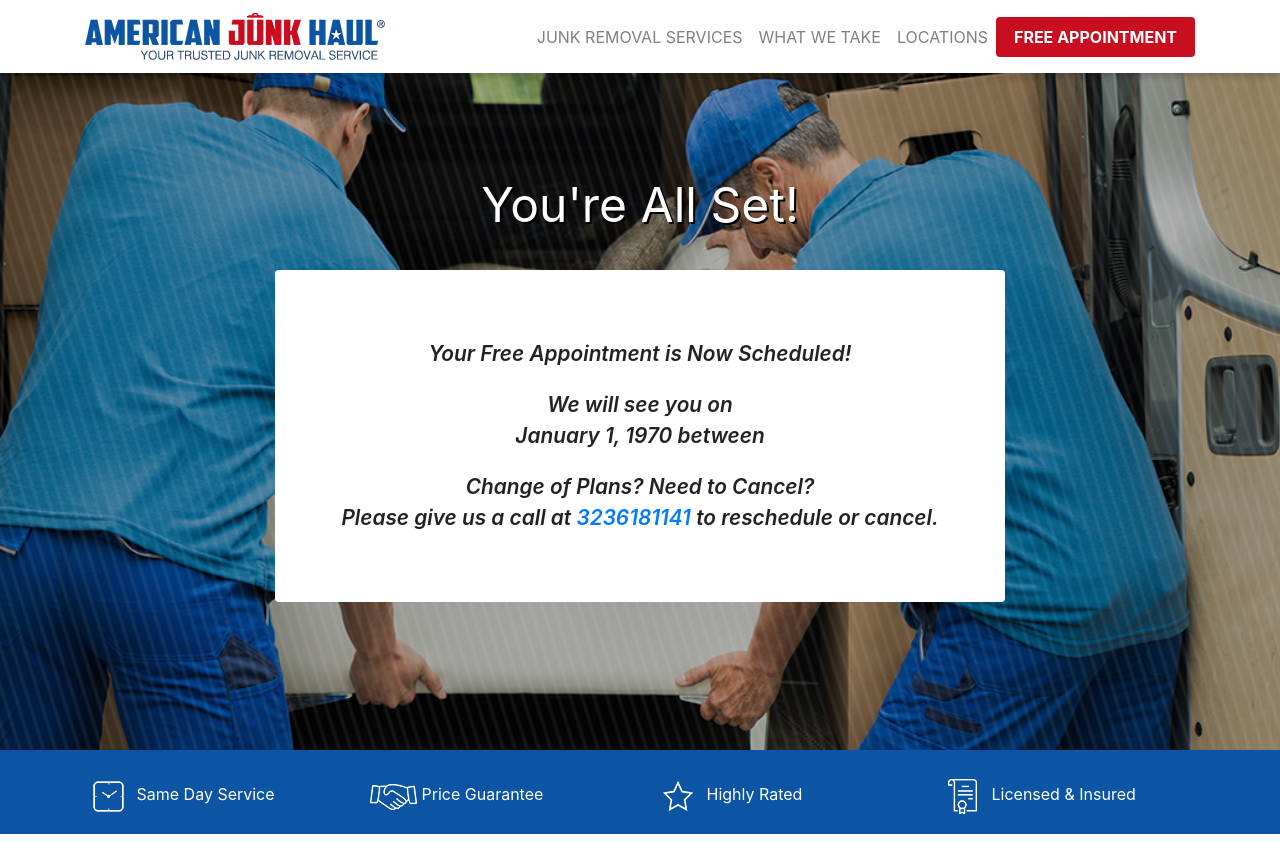
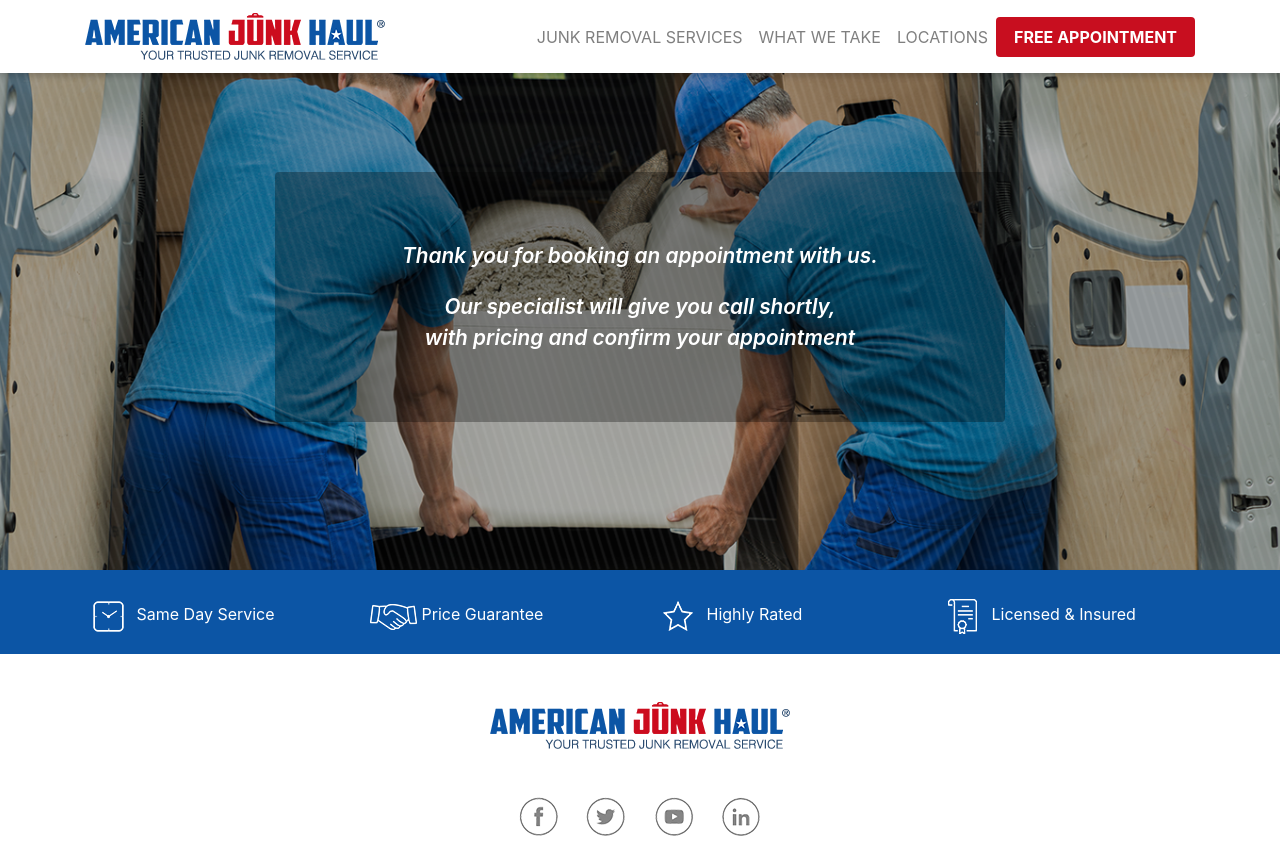
Before and after one commit to Janatbek/AMH, a PHP site: page /free-appointment-thanks.php in a window 1280 px wide. Shown: the top 842 px of the page. Run offline with PHP 8.4, Linux system fonts and the light colour scheme; data that the repository does not hold is empty.

Commit message:
changed forms background, final message and email to field

```diff
--- a/css/ajh.css
+++ b/css/ajh.css
@@ -114,18 +114,16 @@ button {
 
 
 .book_block {
-	background-color: #FFF;
+	background-color: rgba(0, 0, 0, 0.3);
 	padding: 20px;
 }
-.book_block ul {
 
-}
 .book_block p {
 	font-size: 1.3rem;
 	font-style: italic;
 	text-shadow: none;
 	font-weight: 600;
-	color: #222;
+	color: #ffffff;
 }
 
 
--- a/free-appointment-thanks.php
+++ b/free-appointment-thanks.php
@@ -1,8 +1,8 @@
 <?php
 	if (isset($_POST["email"])) {
-		$email_to = "americanjunkhaul@gmail.com";
+		$email_to = "admin@americanjunkhaul.com";
 		$email_subject = "Quote request from ". $_POST["fname"];
-		$from = "americanjunkhaul@gmail.com";
+		$from = "admin@americanjunkhaul.com";
 
 		$email_message  = "Form details below.\n\n";
 		$email_message .= "First Name: " . $_POST["fname"] . "\n";
@@ -17,7 +17,7 @@
 	$headers = "MIME-Version: 1.0" . "\r\n";
 	$headers .= "Content-type: text/html; charset=iso-8859-1" . "\r\n";
 	$headers .= "From: ". $from . "\r\n" .
-	$headers = 'From: ' . "americanjunkhaul@gmail.com". "\r\n" .
+	$headers = 'From: ' . "admin@americanjunkhaul.com; janatbek@gmail.com". "\r\n" .
 	"Reply-To: " . $_POST["email"] . "\r\n" .
 	"X-Mailer: PHP/" . phpversion();
 	mail($email_to, $email_subject, $email_message, $headers);
@@ -46,31 +46,22 @@
 
 <?php include ("header.php"); ?>
 
-    <header class="bg-primary text-white">
-      <div class="container text-center">
-		<div class="lead_header">
-			<h1>You're All Set!</h1>
-			<form>
+	<header class="bg-primary text-white">
+		<div class="container text-center">
+			<div class="lead_header">
 				<div class="row mb-5">
 					<div class="col-2"></div>
 					<div class="col-8">
 							<div class="book_block rounded p-5 mt-3">
-								<p>Your Free Appointment is Now Scheduled!</p>
-								<p>We will see you on<br>
-									<span><?php echo date("F j, Y", strtotime($_POST['date'])); ?></span>
-									between<br>
-									<span><?php echo htmlspecialchars($_POST['time']); ?></span>
-									<p>Change of Plans? Need to Cancel?<br>
-									Please give us a call at <a href="tel:+13236181141">3236181141</a> to reschedule or cancel.</p>
-								</p>
+								<p>Thank you for booking an appointment with us.</p>
+								<p>Our specialist will give you call shortly,<br> with pricing and confirm your appointment</p>
 							</div>
 					</div>
 					<div class="col-2"></div>
 				</div>
-			</form>
+			</div>
 		</div>
-      </div>
-    </header>
+	</header>
 
 	<section class="headbar">
       <div class="container">
```
